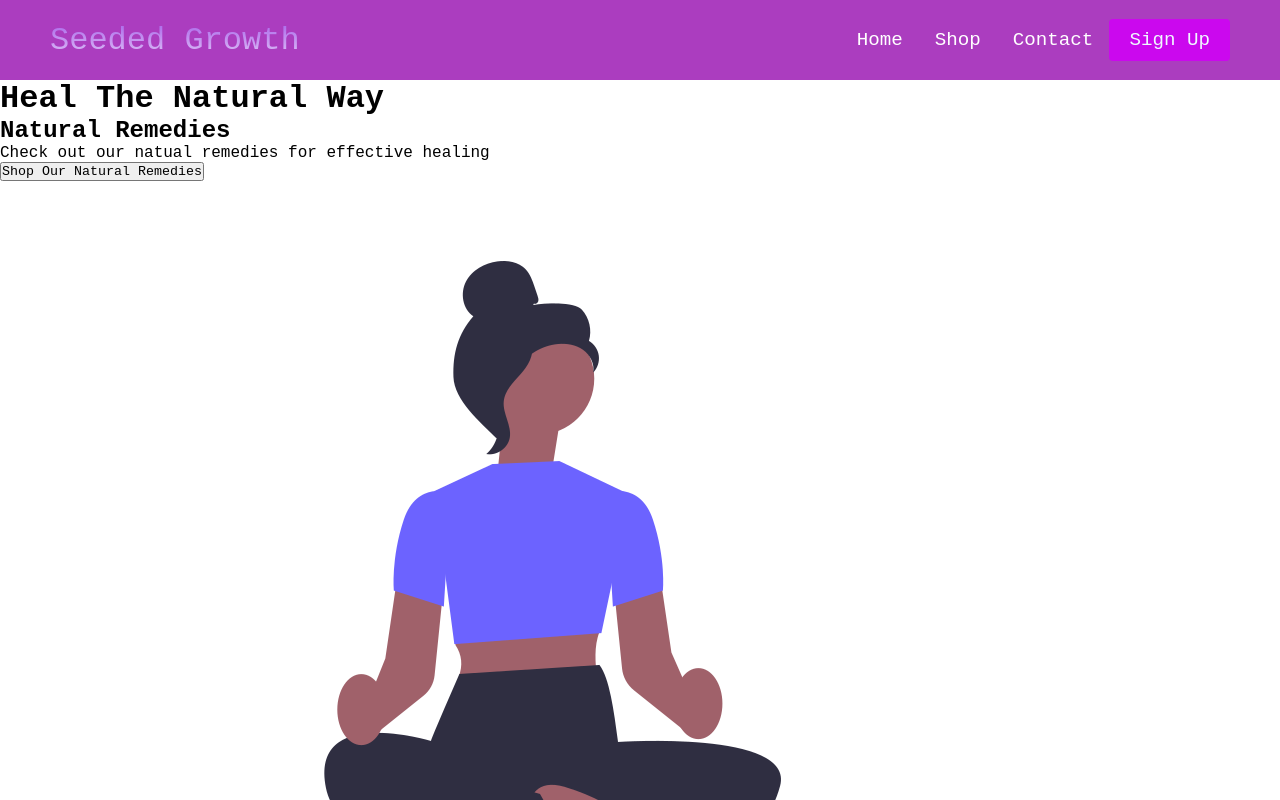
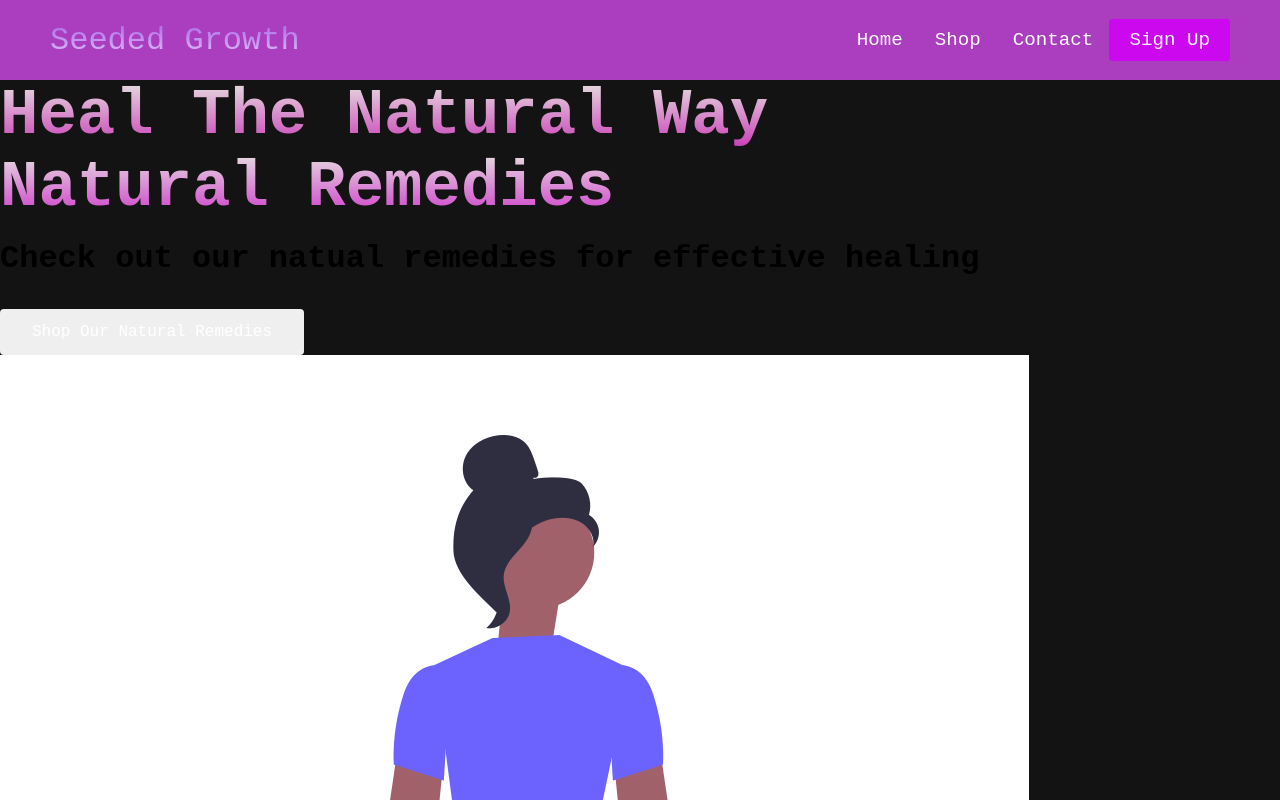
Before and after one commit to cparr143/Capstone23, a plain HTML site: page index.html in a window 1280 px wide. Shown: the top 800 px of the page. Drawn offline with Linux system fonts and the light colour scheme; some icons are missing.

Commit message:
CSS styling

```diff
--- a/index.html
+++ b/index.html
@@ -6,6 +6,9 @@
     <title>Seeded Growth Elderberry</title>
     <link rel="stylesheet" href="styles.css">
     <script src="https://kit.fontawesome.com/4dcd8510cf.js" crossorigin="anonymous"></script>
+    <link rel="preconnect" href="https://fonts.googleapis.com">
+<link rel="preconnect" href="https://fonts.gstatic.com" crossorigin>
+<link href="https://fonts.googleapis.com/css2?family=Kumbh+Sans:wght@400;500&display=swap" rel="stylesheet">
 </head>
 <body>
     <!--navbar section-->
--- a/styles.css
+++ b/styles.css
@@ -196,3 +196,72 @@
         transform: translateY(-8px) rotate(-45deg);
     }
 }
+
+
+/* Hero Section CSS*/
+.main {
+    background-color: #131313;
+}
+
+.main_container {
+    display: grid;
+    grid-template-columns: 1fr 1fr;
+    align-items: center;
+    justify-self: center;
+    margin: 0 auto;
+    height: 90vh;
+    background-color: #131313;
+    z-index: 1;
+    width: 100%;
+    max-width: 1300px;
+    padding: 0 50px;
+}
+
+.main__content h1 {
+    font-size: 4rem;
+    background-color: #ab3dbf;
+    background-image: linear-gradient(to top, #fd23a25a 0%, #e6e0e0 100%);
+    background-size: 100%;
+    -webkit-background-clip: text;
+    -moz-background-clip: text;
+    -webkit-text-fill-color: transparent;
+    -moz-text-fill-color:transparent;
+}
+
+.main__content h2 {
+    font-size: 4rem;
+    background-color: #b912d6;
+    background-image: linear-gradient(to top, #ef5ab15a 0%, #e6e0e0 100%);
+    background-size: 100%;
+    -webkit-background-clip: text;
+    -moz-background-clip: text;
+    -webkit-text-fill-color: transparent;
+    -moz-text-fill-color:transparent;
+}
+
+.main__content p{
+    margin-top: 1rem;
+    font-size: 2rem;
+    font-weight: 700;
+}
+
+.main__btn {
+    font-size: 1rem;
+    background-image: linear-gradient(to top rgb(235, 66, 66) 0% rgb(228, 36, 36) 100%);
+    padding: 14px 32px;
+    border: none;
+    border-radius: 4px;
+    color: #fff;
+    margin-top: 2rem;
+    cursror: pointer;
+    position: relative;
+    transition: all 0.35s;
+    outline: none;
+}
+
+.main_btn a {
+    position: relative;
+    z-index: 2;
+    color: #fff;
+    text-decoration: none;
+}
```
